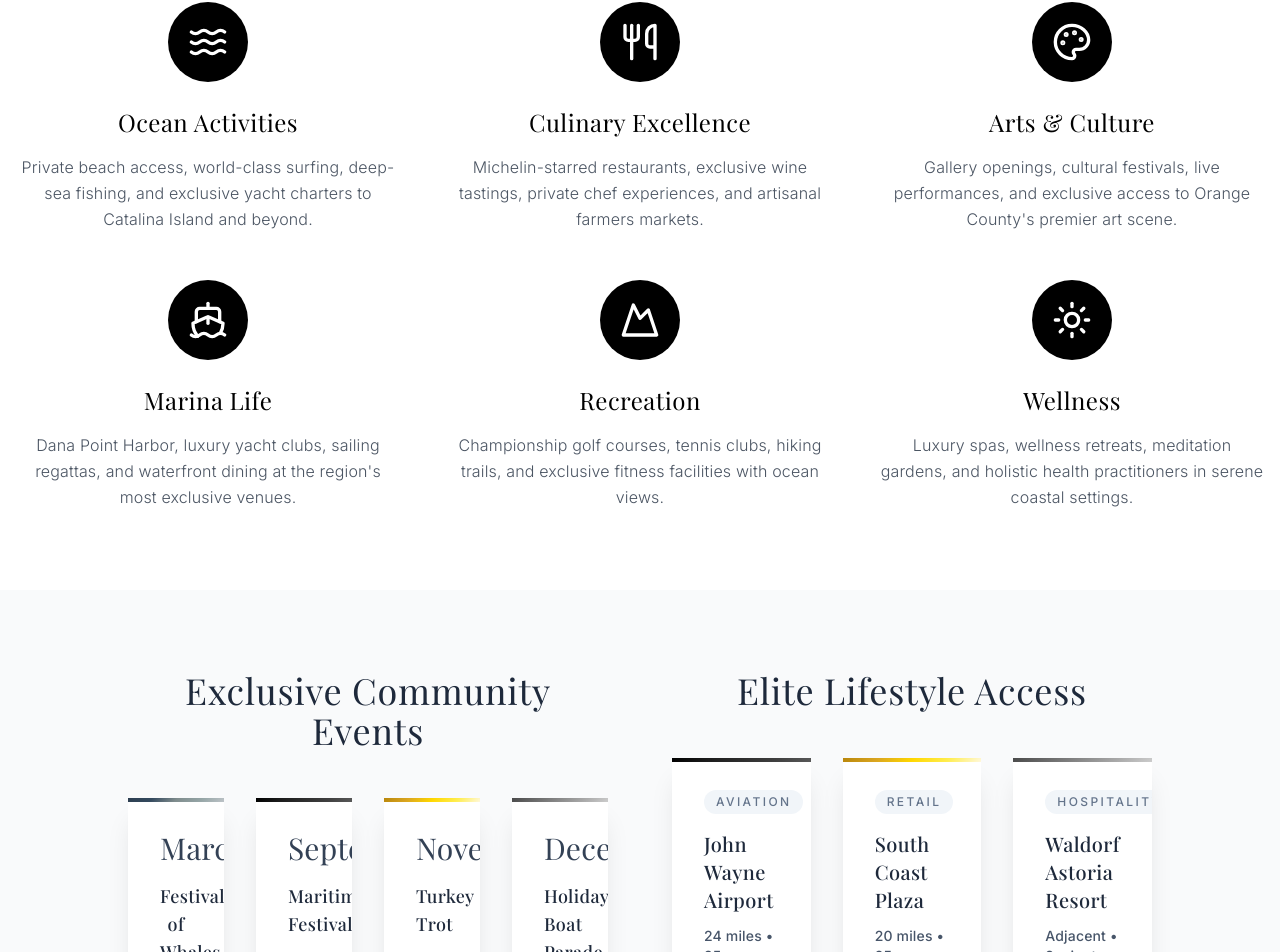
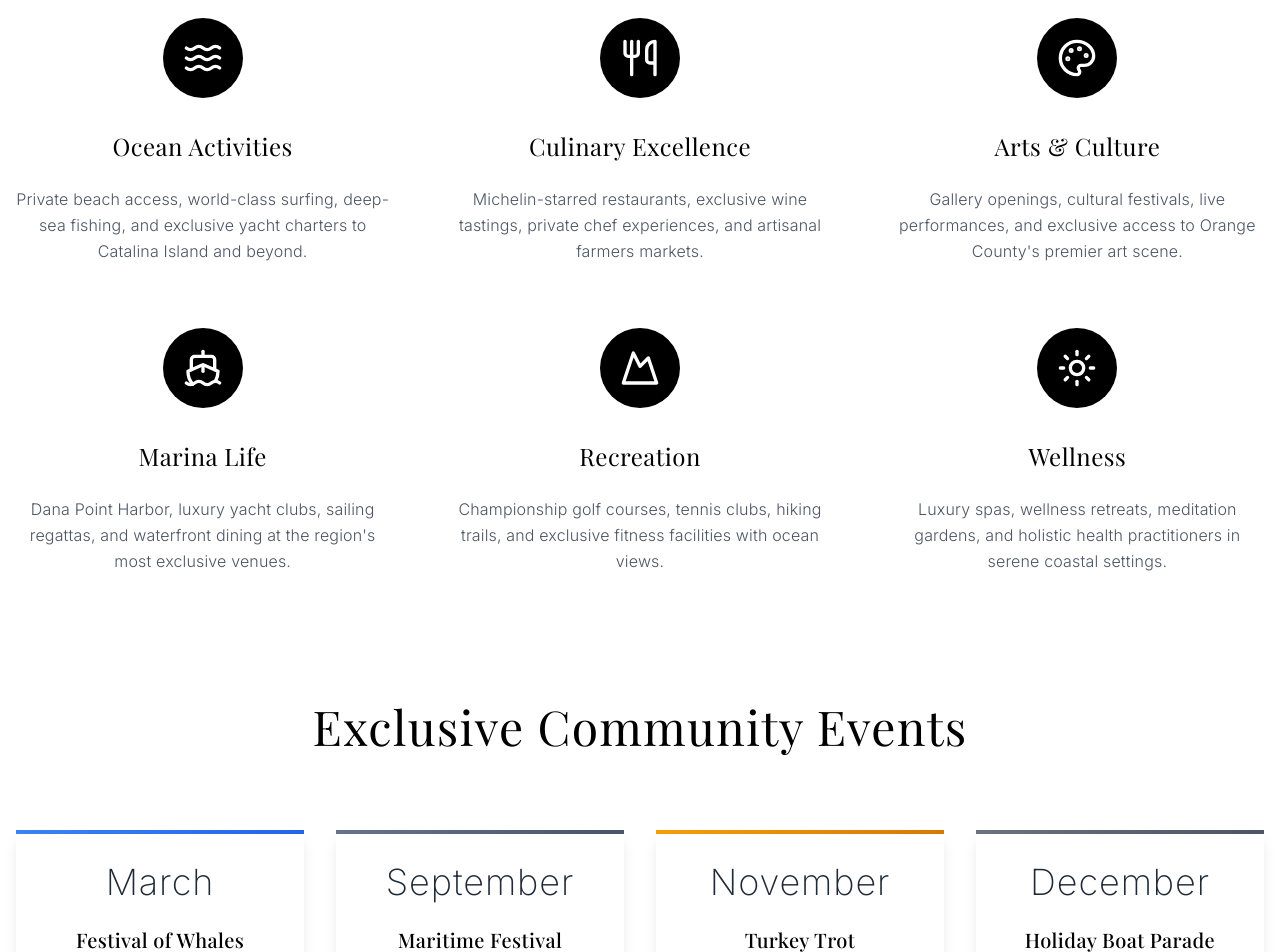
Before and after one commit to derekmmay/property-websites, a React (Vite) app: page /lifestyle in a window 1280 px wide. Shown: the part 1071-2023 px from the top of the page. Built offline with nearby package versions, Linux system fonts and the light colour scheme; a web font is replaced by a local one.

Commit message:
Fix: Improve Lifestyle page layout
Improved the layout and visual presentation of the Lifestyle page.

```diff
--- a/src/components/EventsCalendar.tsx
+++ b/src/components/EventsCalendar.tsx
@@ -7,39 +7,39 @@ const EventsCalendar = () => {
       title: "Festival of Whales",
       month: "March",
       description: "54th Annual celebration of Gray Whale migration",
-      gradient: "ocean-gradient"
+      gradient: "from-blue-500 to-blue-600"
     },
     {
       title: "Maritime Festival",
       month: "September",
       description: "Historic tall ships and maritime heritage celebration",
-      gradient: "luxury-gradient"
+      gradient: "from-slate-500 to-slate-600"
     },
     {
       title: "Turkey Trot",
       month: "November",
       description: "47th Annual Thanksgiving morning championship race",
-      gradient: "gold-gradient"
+      gradient: "from-amber-500 to-amber-600"
     },
     {
       title: "Holiday Boat Parade",
       month: "December",
       description: "Dana Point Harbor's illuminated maritime procession",
-      gradient: "platinum-gradient"
+      gradient: "from-gray-500 to-gray-600"
     }
   ];
 
   return (
-    <div className="mb-20">
-      <h2 className="text-4xl font-light mb-12 text-slate-800 text-center">Exclusive Community Events</h2>
+    <div className="text-center">
+      <h2 className="text-5xl font-light mb-20 text-black tracking-wide">Exclusive Community Events</h2>
       <div className="grid grid-cols-1 md:grid-cols-2 lg:grid-cols-4 gap-8">
         {events.map((event, index) => (
-          <Card key={index} className="border-0 shadow-xl hover:shadow-2xl transition-all duration-500 hover:scale-105 bg-white/90 backdrop-blur-sm overflow-hidden">
+          <Card key={index} className="border-0 shadow-lg hover:shadow-xl transition-all duration-500 hover:scale-105 bg-white overflow-hidden group">
             <CardContent className="p-8 text-center relative">
-              <div className={`absolute top-0 left-0 right-0 h-1 ${event.gradient}`}></div>
-              <div className="text-3xl font-extralight text-slate-700 mb-4 font-playfair">{event.month}</div>
-              <h3 className="text-lg font-medium text-slate-800 mb-4 font-playfair">{event.title}</h3>
-              <p className="text-sm text-slate-600 leading-relaxed">{event.description}</p>
+              <div className={`absolute top-0 left-0 right-0 h-1 bg-gradient-to-r ${event.gradient}`}></div>
+              <div className="text-4xl font-extralight text-gray-800 mb-6 tracking-wide">{event.month}</div>
+              <h3 className="text-xl font-medium text-black mb-4">{event.title}</h3>
+              <p className="text-sm text-gray-600 leading-relaxed">{event.description}</p>
             </CardContent>
           </Card>
         ))}
--- a/src/components/LuxuryDestinations.tsx
+++ b/src/components/LuxuryDestinations.tsx
@@ -8,65 +8,65 @@ const LuxuryDestinations = () => {
       distance: "24 miles • 25 minutes",
       description: "Private aviation & executive transport services",
       type: "Aviation",
-      gradient: "luxury-gradient"
+      gradient: "from-slate-500 to-slate-600"
     },
     {
       title: "South Coast Plaza",
       distance: "20 miles • 25 minutes",
       description: "California's premier luxury retail destination",
       type: "Retail",
-      gradient: "gold-gradient"
+      gradient: "from-amber-500 to-amber-600"
     },
     {
       title: "Waldorf Astoria Resort",
       distance: "Adjacent • 2 minutes",
       description: "AAA Five-Diamond resort & spa sanctuary",
       type: "Hospitality",
-      gradient: "platinum-gradient"
+      gradient: "from-gray-500 to-gray-600"
     },
     {
       title: "The Ritz-Carlton",
       distance: "5 miles • 8 minutes",
       description: "Oceanfront luxury dining & wellness",
       type: "Hospitality",
-      gradient: "platinum-gradient"
+      gradient: "from-gray-500 to-gray-600"
     },
     {
       title: "Dana Point Harbor",
       distance: "2 miles • 5 minutes",
       description: "Private yacht marina & Catalina Express",
       type: "Marine",
-      gradient: "luxury-gradient"
+      gradient: "from-slate-500 to-slate-600"
     },
     {
       title: "Monarch Beach Golf",
       distance: "Adjacent • 3 minutes",
       description: "Robert Trent Jones Jr. championship links",
       type: "Recreation",
-      gradient: "luxury-gradient"
+      gradient: "from-slate-500 to-slate-600"
     }
   ];
 
   return (
-    <div className="mb-20">
-      <h2 className="text-4xl font-light mb-12 text-slate-800 text-center">Elite Lifestyle Access</h2>
+    <div className="text-center">
+      <h2 className="text-5xl font-light mb-20 text-black tracking-wide">Elite Lifestyle Access</h2>
       <div className="grid grid-cols-1 md:grid-cols-2 lg:grid-cols-3 gap-8">
         {destinations.map((destination, index) => (
-          <Card key={index} className="border-0 shadow-xl hover:shadow-2xl transition-all duration-500 hover:scale-105 bg-white/90 backdrop-blur-sm overflow-hidden">
+          <Card key={index} className="border-0 shadow-lg hover:shadow-xl transition-all duration-500 hover:scale-105 bg-white overflow-hidden group">
             <CardContent className="p-8 relative">
-              <div className={`absolute top-0 left-0 right-0 h-1 ${destination.gradient}`}></div>
-              <div className="flex items-center justify-between mb-4">
-                <span className="text-xs uppercase tracking-[0.2em] text-slate-500 font-medium bg-slate-100 px-3 py-1 rounded-full">
+              <div className={`absolute top-0 left-0 right-0 h-1 bg-gradient-to-r ${destination.gradient}`}></div>
+              <div className="flex items-center justify-between mb-6">
+                <span className="text-xs uppercase tracking-[0.2em] text-gray-500 font-medium bg-gray-100 px-3 py-1 rounded-full">
                   {destination.type}
                 </span>
               </div>
-              <h3 className="text-xl font-medium text-slate-800 mb-3 font-playfair">
+              <h3 className="text-xl font-medium text-black mb-4">
                 {destination.title}
               </h3>
-              <p className="text-sm text-slate-600 mb-4 font-medium">
+              <p className="text-sm text-gray-600 mb-4 font-medium">
                 {destination.distance}
               </p>
-              <p className="text-sm text-slate-500 leading-relaxed">
+              <p className="text-sm text-gray-500 leading-relaxed">
                 {destination.description}
               </p>
             </CardContent>
--- a/src/pages/Lifestyle.tsx
+++ b/src/pages/Lifestyle.tsx
@@ -3,7 +3,6 @@ import Navigation from "@/components/Navigation";
 import EventsCalendar from "@/components/EventsCalendar";
 import LuxuryDestinations from "@/components/LuxuryDestinations";
 import Footer from "@/components/Footer";
-import { Card, CardContent } from "@/components/ui/card";
 import { Waves, Utensils, Palette, Ship, Mountain, Sun } from "lucide-react";
 
 const Lifestyle = () => {
@@ -45,64 +44,64 @@ const Lifestyle = () => {
       <div className="max-w-7xl mx-auto px-4 py-24">
 
         {/* Lifestyle Categories */}
-        <div className="text-center mb-20">
-          <h2 className="text-5xl font-light text-black mb-16 tracking-wide">Curated Experiences</h2>
-          <div className="grid grid-cols-1 md:grid-cols-2 lg:grid-cols-3 gap-12">
-            <div className="text-center">
-              <div className="w-20 h-20 bg-black rounded-full flex items-center justify-center mx-auto mb-6">
+        <div className="text-center mb-32">
+          <h2 className="text-5xl font-light text-black mb-20 tracking-wide">Curated Experiences</h2>
+          <div className="grid grid-cols-1 md:grid-cols-2 lg:grid-cols-3 gap-16">
+            <div className="text-center group">
+              <div className="w-20 h-20 bg-black rounded-full flex items-center justify-center mx-auto mb-8 group-hover:bg-gray-800 transition-colors duration-300">
                 <Waves className="w-10 h-10 text-white" />
               </div>
-              <h3 className="text-2xl font-light text-black mb-4">Ocean Activities</h3>
+              <h3 className="text-2xl font-light text-black mb-6">Ocean Activities</h3>
               <p className="text-gray-600 font-light leading-relaxed">
                 Private beach access, world-class surfing, deep-sea fishing, and exclusive yacht charters
                 to Catalina Island and beyond.
               </p>
             </div>
-            <div className="text-center">
-              <div className="w-20 h-20 bg-black rounded-full flex items-center justify-center mx-auto mb-6">
+            <div className="text-center group">
+              <div className="w-20 h-20 bg-black rounded-full flex items-center justify-center mx-auto mb-8 group-hover:bg-gray-800 transition-colors duration-300">
                 <Utensils className="w-10 h-10 text-white" />
               </div>
-              <h3 className="text-2xl font-light text-black mb-4">Culinary Excellence</h3>
+              <h3 className="text-2xl font-light text-black mb-6">Culinary Excellence</h3>
               <p className="text-gray-600 font-light leading-relaxed">
                 Michelin-starred restaurants, exclusive wine tastings, private chef experiences,
                 and artisanal farmers markets.
               </p>
             </div>
-            <div className="text-center">
-              <div className="w-20 h-20 bg-black rounded-full flex items-center justify-center mx-auto mb-6">
+            <div className="text-center group">
+              <div className="w-20 h-20 bg-black rounded-full flex items-center justify-center mx-auto mb-8 group-hover:bg-gray-800 transition-colors duration-300">
                 <Palette className="w-10 h-10 text-white" />
               </div>
-              <h3 className="text-2xl font-light text-black mb-4">Arts & Culture</h3>
+              <h3 className="text-2xl font-light text-black mb-6">Arts & Culture</h3>
               <p className="text-gray-600 font-light leading-relaxed">
                 Gallery openings, cultural festivals, live performances, and exclusive access
                 to Orange County's premier art scene.
               </p>
             </div>
-            <div className="text-center">
-              <div className="w-20 h-20 bg-black rounded-full flex items-center justify-center mx-auto mb-6">
+            <div className="text-center group">
+              <div className="w-20 h-20 bg-black rounded-full flex items-center justify-center mx-auto mb-8 group-hover:bg-gray-800 transition-colors duration-300">
                 <Ship className="w-10 h-10 text-white" />
               </div>
-              <h3 className="text-2xl font-light text-black mb-4">Marina Life</h3>
+              <h3 className="text-2xl font-light text-black mb-6">Marina Life</h3>
               <p className="text-gray-600 font-light leading-relaxed">
                 Dana Point Harbor, luxury yacht clubs, sailing regattas, and waterfront dining
                 at the region's most exclusive venues.
               </p>
             </div>
-            <div className="text-center">
-              <div className="w-20 h-20 bg-black rounded-full flex items-center justify-center mx-auto mb-6">
+            <div className="text-center group">
+              <div className="w-20 h-20 bg-black rounded-full flex items-center justify-center mx-auto mb-8 group-hover:bg-gray-800 transition-colors duration-300">
                 <Mountain className="w-10 h-10 text-white" />
               </div>
-              <h3 className="text-2xl font-light text-black mb-4">Recreation</h3>
+              <h3 className="text-2xl font-light text-black mb-6">Recreation</h3>
               <p className="text-gray-600 font-light leading-relaxed">
                 Championship golf courses, tennis clubs, hiking trails, and exclusive
                 fitness facilities with ocean views.
               </p>
             </div>
-            <div className="text-center">
-              <div className="w-20 h-20 bg-black rounded-full flex items-center justify-center mx-auto mb-6">
+            <div className="text-center group">
+              <div className="w-20 h-20 bg-black rounded-full flex items-center justify-center mx-auto mb-8 group-hover:bg-gray-800 transition-colors duration-300">
                 <Sun className="w-10 h-10 text-white" />
               </div>
-              <h3 className="text-2xl font-light text-black mb-4">Wellness</h3>
+              <h3 className="text-2xl font-light text-black mb-6">Wellness</h3>
               <p className="text-gray-600 font-light leading-relaxed">
                 Luxury spas, wellness retreats, meditation gardens, and holistic health
                 practitioners in serene coastal settings.
@@ -111,18 +110,14 @@ const Lifestyle = () => {
           </div>
         </div>
 
-        {/* Events and Destinations Combined */}
-        <div className="bg-gray-50 py-20 mb-24 -mx-4 px-4">
-          <div className="max-w-5xl mx-auto">
-            <div className="grid grid-cols-1 lg:grid-cols-2 gap-16">
-              <div>
-                <EventsCalendar />
-              </div>
-              <div>
-                <LuxuryDestinations />
-              </div>
-            </div>
-          </div>
+        {/* Events Calendar Section */}
+        <div className="mb-32">
+          <EventsCalendar />
+        </div>
+
+        {/* Luxury Destinations Section */}
+        <div className="mb-24">
+          <LuxuryDestinations />
         </div>
       </div>
 
```
